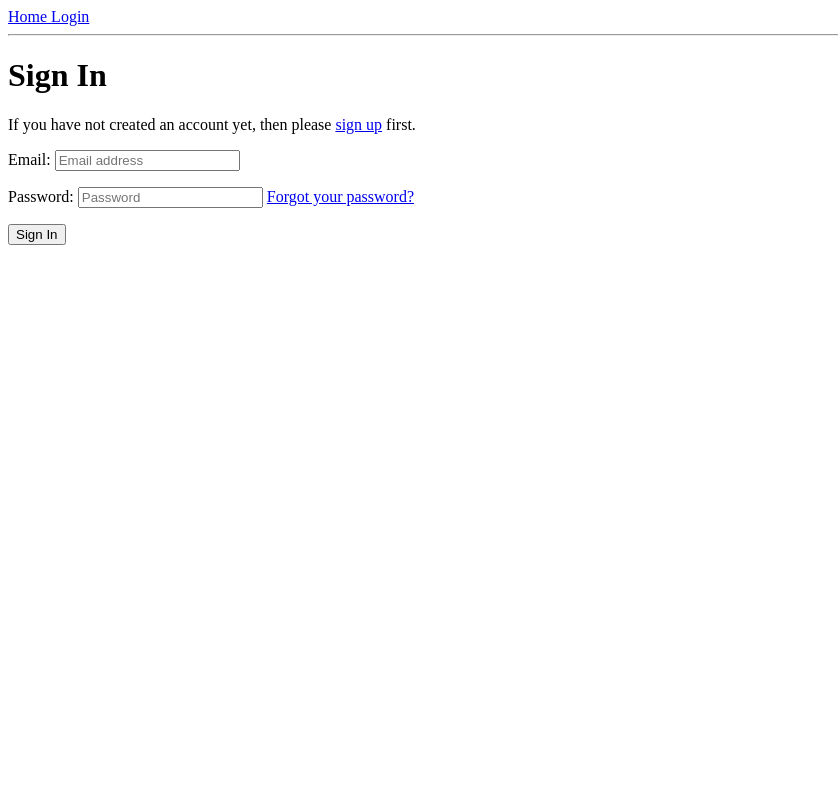
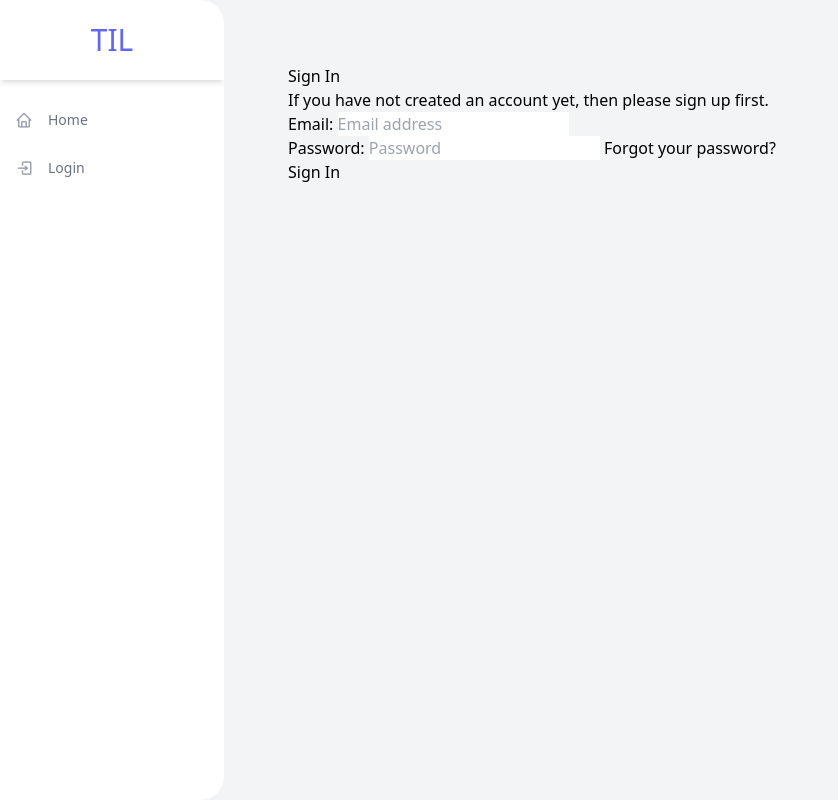
Before and after one commit to AbnerAlexson/Django_project1, a Django app: page /login/ in a window 1280 px wide. Shown: the whole page, without its empty margins (0-838 px from the left). Run offline with Django 5.2, Linux system fonts and the light colour scheme.

Commit message:
added sidebar using taildwind

```diff
--- a/til/templates/base.html
+++ b/til/templates/base.html
@@ -4,20 +4,47 @@
     <meta charset="UTF-8">
     <meta name="viewport" content="width=device-width, initial-scale=1.0">
     <title>{% block title %}{% endblock %}</title>
+    <link href="https://unpkg.com/tailwindcss@^2/dist/tailwind.min.css" rel="stylesheet">
+    <link rel="stylesheet" href="https://unpkg.com/boxicons@2.0.7/css/boxicons.min.css" />
 </head>
 <body>
 
-    <a href="/">Home </a>
-    {% if request.user.is_authenticated %}
-        <a href="{% url 'account_logout' %}">Logout</a>
-    {% else %}
-        <a href="{% url 'account_login' %}">Login</a>
-    {% endif %}
+    <div class="min-h-screen flex flex-row bg-gray-100">
+        <div class="flex flex-col w-56 bg-white rounded-r-3xl overflow-hidden">
+          <div class="flex items-center justify-center h-20 shadow-md">
+            <h1 class="text-3xl uppercase text-indigo-500">TIL</h1>
+          </div>
+          <ul class="flex flex-col py-4">
+            <li>
+              <a href="/" class="flex flex-row items-center h-12 transform hover:translate-x-2 transition-transform ease-in duration-200 text-gray-500 hover:text-gray-800">
+                <span class="inline-flex items-center justify-center h-12 w-12 text-lg text-gray-400"><i class="bx bx-home"></i></span>
+                <span class="text-sm font-medium">Home</span>
+              </a>
+            </li>
+            {% if request.user.is_authenticated %}
+              <li>
+                  <a href="{% url 'account_logout' %}" class="flex flex-row items-center h-12 transform hover:translate-x-2 transition-transform ease-in duration-200 text-gray-500 hover:text-gray-800">
+                  <span class="inline-flex items-center justify-center h-12 w-12 text-lg text-gray-400"><i class="bx bx-log-out"></i></span>
+                  <span class="text-sm font-medium">Logout</span>
+                  </a>
+              </li>
+            {% else %}
+              <li>
+                  <a href="{% url 'account_login' %}" class="flex flex-row items-center h-12 transform hover:translate-x-2 transition-transform ease-in duration-200 text-gray-500 hover:text-gray-800">
+                  <span class="inline-flex items-center justify-center h-12 w-12 text-lg text-gray-400"><i class="bx bx-log-in"></i></span>
+                  <span class="text-sm font-medium">Login</span>
+                  </a>
+              </li>
+            {% endif %}
+          </ul>
+        </div>
 
-    <hr>
+        <div class="p-16">
+            {% block body %}
+                {% block content %}{% endblock %}
+            {% endblock %}
+        </div>
+    </div>
 
-    {% block body %}
-        {% block content %}{% endblock %}
-    {% endblock %}
 </body>
 </html>
```
